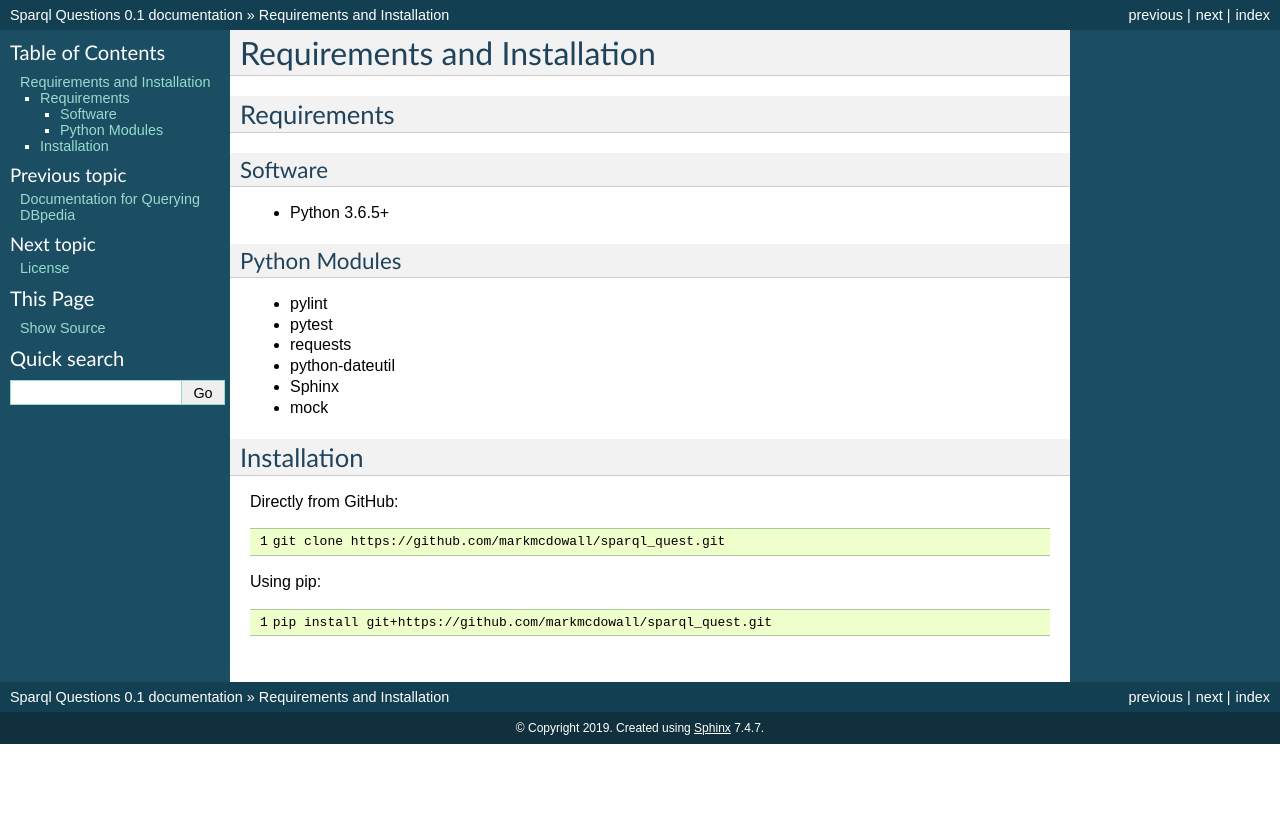
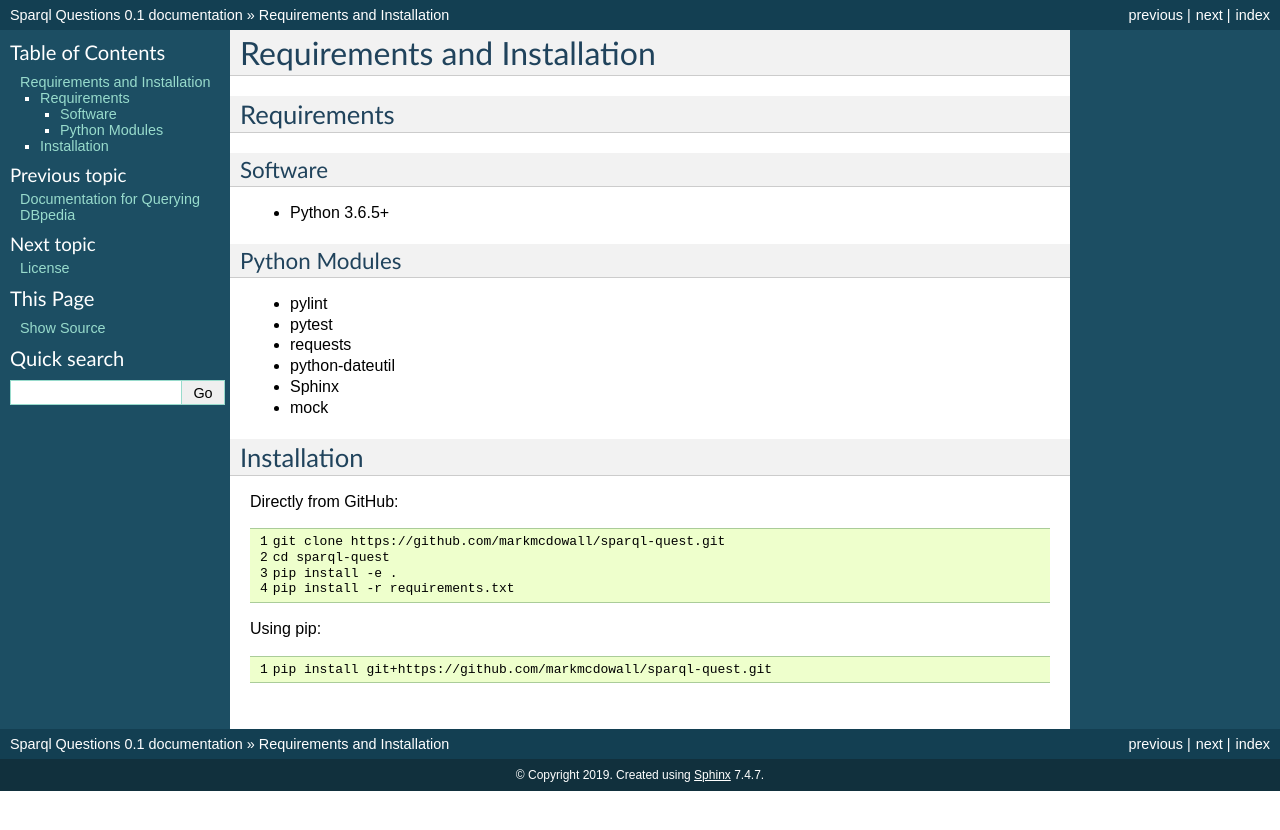
Before and after one commit to markmcdowall/sparql-quest, a Sphinx documentation site: the page built from docs/install.rst, in a window 1280 px wide. Shown: the top 830 px of the page. Built offline with Sphinx 7.4.7, drawn with Linux system fonts in a browser that asks for light colours.

Commit message:
Documenation change for installation procedures in RTD

```diff
--- a/docs/install.rst
+++ b/docs/install.rst
@@ -41,11 +41,15 @@ Directly from GitHub:
 .. code-block:: none
    :linenos:
 
-   git clone https://github.com/markmcdowall/sparql_quest.git
+   git clone https://github.com/markmcdowall/sparql-quest.git
+   cd sparql-quest
+   pip install -e .
+   pip install -r requirements.txt
+
 
 Using pip:
 
 .. code-block:: none
    :linenos:
 
-   pip install git+https://github.com/markmcdowall/sparql_quest.git
+   pip install git+https://github.com/markmcdowall/sparql-quest.git
```
